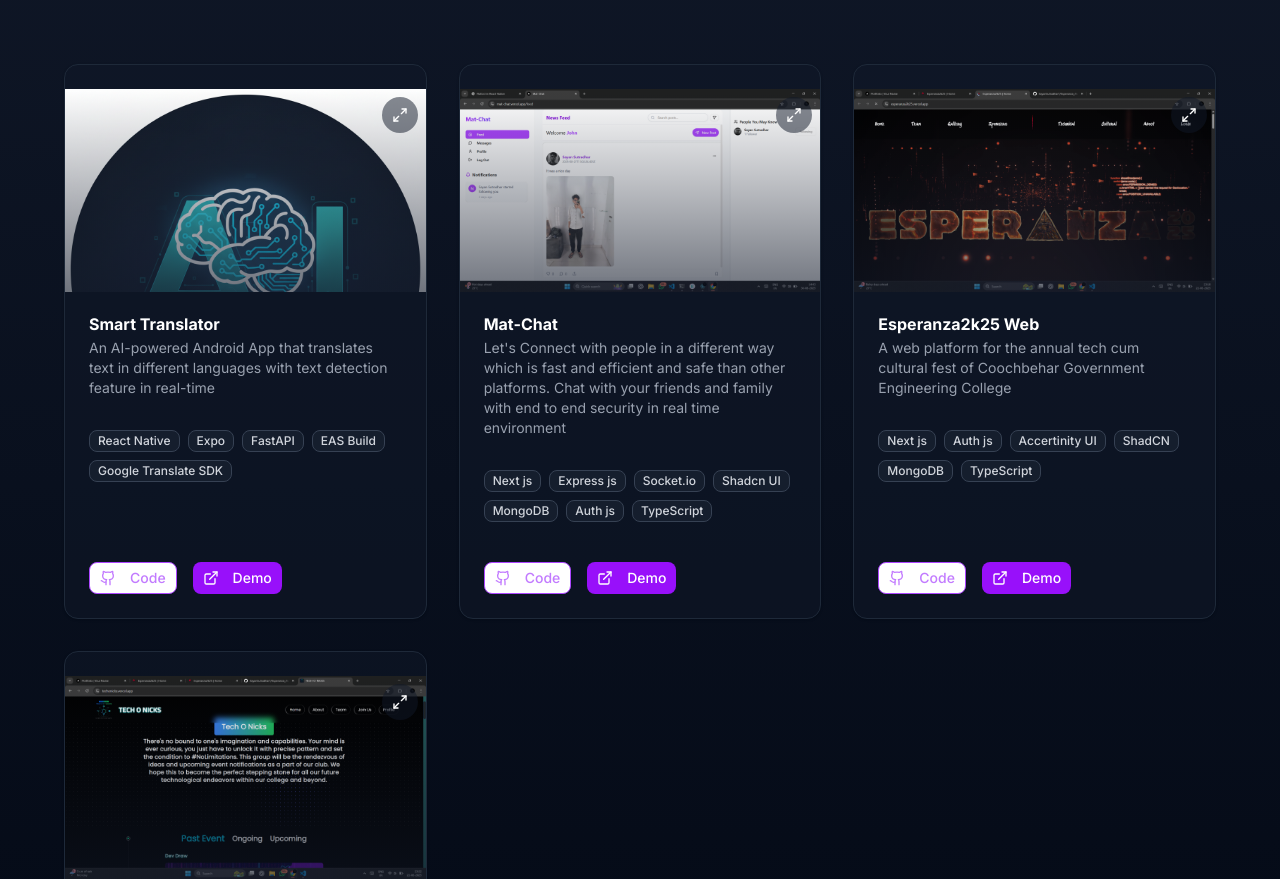
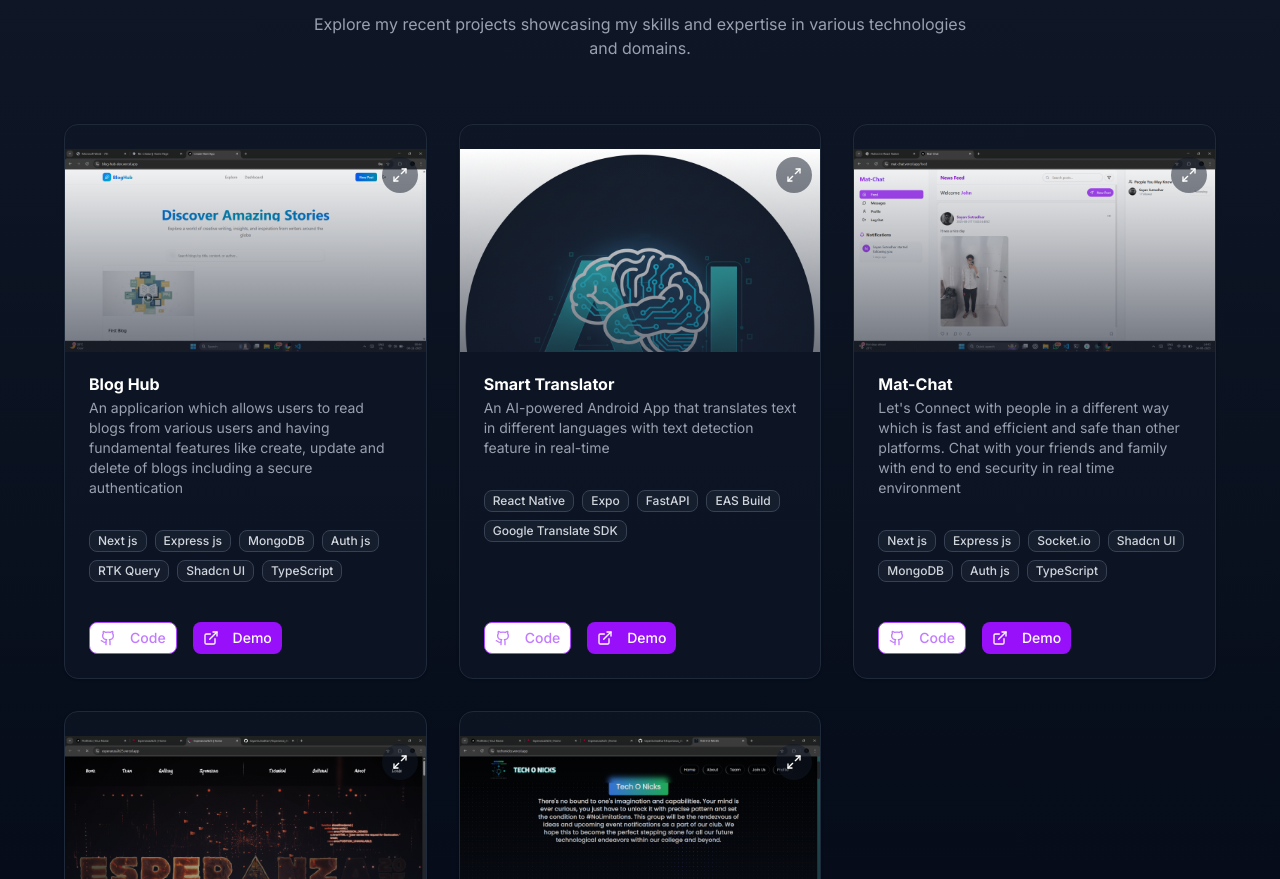
Before and after one commit to SayanSutradhar1/portfolio3, a Next.js app: page / in a window 1280 px wide. Shown: the part 3320-4199 px from the top of the page. Built offline with nearby package versions, Linux system fonts and the light colour scheme.

Commit message:
skill updated, resume updated, project updated

```diff
--- a/package.json
+++ b/package.json
@@ -1,5 +1,5 @@
 {
-  "name": "protfolio3.0",
+  "name": "portfolio",
   "version": "0.1.0",
   "private": true,
   "scripts": {
--- a/src/components/about.tsx
+++ b/src/components/about.tsx
@@ -99,7 +99,7 @@ export default function About() {
             </div>
 
             <Button className="bg-purple-600 hover:bg-purple-700 text-white" asChild>
-              <Link href="https://drive.google.com/file/d/1UDPV3YM2M9kUWKT1IzWSU0ZddajN-S5-/view?usp=sharing" download target="_blank">
+              <Link href="https://drive.google.com/file/d/1AB1op8NP-y0hHacOiCjVzDdrOAHQCpSB/view?usp=sharing" download target="_blank">
                 <Download className="mr-2 h-4 w-4" /> Download Resume
               </Link>
             </Button>
--- a/src/components/projects.tsx
+++ b/src/components/projects.tsx
@@ -14,6 +14,7 @@ import esp from "@/assets/thumbnails/esp.png"
 import ton from "@/assets/thumbnails/ton.png"
 import mtct from "@/assets/thumbnails/mtct.png"
 import smrtnslt from "@/assets/thumbnails/app-icon.png"
+import blogHub from "@/assets/thumbnails/blog-hub.png"
 
 export default function Projects() {
   const [ref, inView] = useInView({
@@ -24,6 +25,15 @@ export default function Projects() {
   const [selectedProject, setSelectedProject] = useState<number | null>(null)
 
   const projects = [
+    {
+      title : "Blog Hub",
+      description : "An applicarion which allows users to read blogs from various users and having fundamental features like create, update and delete of blogs including a secure authentication",
+      image : blogHub,
+      tags : ["Next js","Express js","MongoDB","Auth js","RTK Query","Shadcn UI","TypeScript"],
+      github : "https://github.com/SayanSutradhar1/BlogHub",
+      demo : "https://blog-hub-dev.vercel.app/",
+      details : "An applicarion which allows users to read blogs from various users and having fundamental features like create, update and delete of blogs including a secure authentication"
+    },
     {
       title : "Smart Translator",
       description : "An AI-powered Android App that translates text in different languages with text detection feature in real-time",
--- a/src/components/skills.tsx
+++ b/src/components/skills.tsx
@@ -30,6 +30,7 @@ export default function Skills() {
         { name: "Prisma", level: 60 },
         { name: "Tailwind CSS", level: 90 },
         { name: "WebSocket", level: 60 },
+        { name: "Redux", level : 75}
       ],
     },
     {
```
Also changed, not shown: src/assets/thumbnails/blog-hub.png (added).
